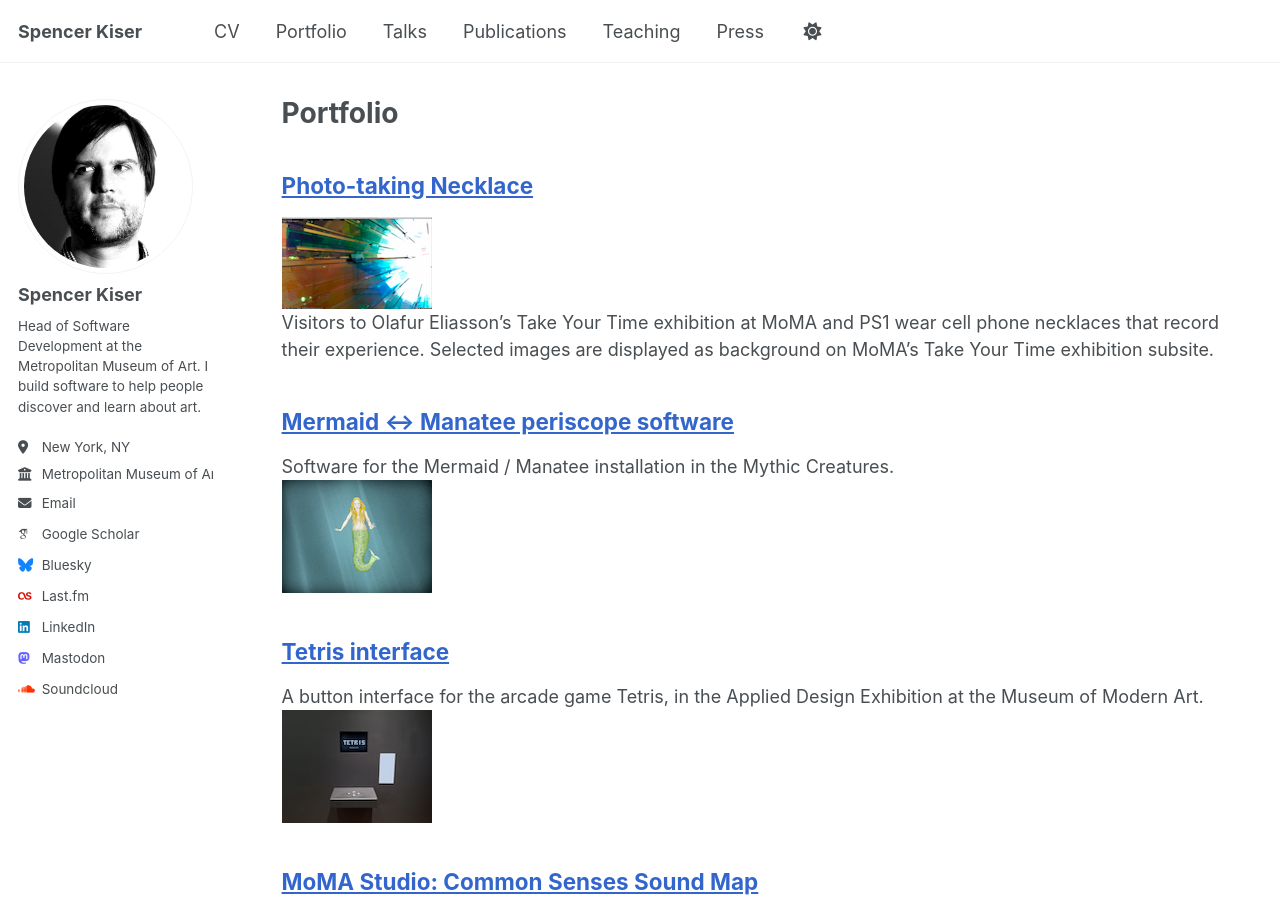
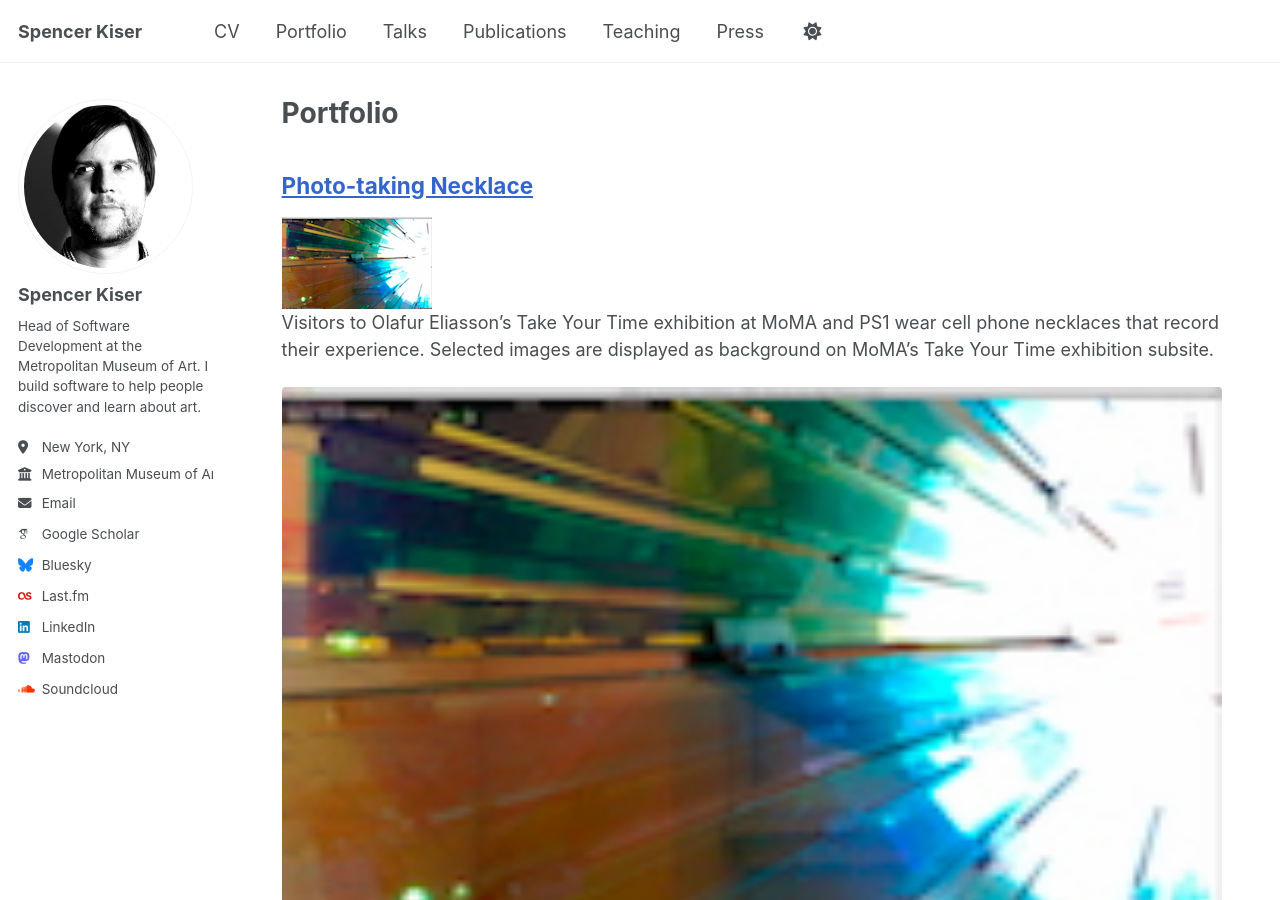
Before and after one commit to spencerk/spencerk.github.io, a Jekyll site: the page built from _pages/portfolio.html, in a window 1280 px wide and 900 px high. Built offline with Jekyll 4.4.1, drawn with Linux system fonts in a browser that asks for light colours; some web fonts are replaced.

Commit message:
archive single changes

```diff
--- a/_includes/archive-single.html
+++ b/_includes/archive-single.html
@@ -49,7 +49,17 @@
     {% elsif post.excerpt and site.read_more == 'enabled' %}
     <p class="archive__item-excerpt" itemprop="description"><p>{{ post.excerpt | markdownify | remove: '<p>' | remove: '</p>' }}<strong><a href="{{ base_path }}{{ post.url }}" rel="permalink"> Read more</a></strong></p></p>
     {% endif %}
-
+    {% if teaser and post.collection == 'portfolio' %}
+    <div class="archive__item-teaser">
+      <img src=
+        {% if teaser contains "://" %}
+          "{{ teaser }}"
+        {% else %}
+          "{{ teaser | prepend: "/images/" | prepend: base_path }}"
+        {% endif %}
+        alt="">
+    </div>
+    {% endif %}
     {% if post.citation and post.paperurl and post.slidesurl %}
       <p>Recommended citation: {{ post.citation }}<br /><a href="{{ post.paperurl }}">Download Paper</a> | <a href="{{ post.slidesurl }}">Download Slides</a></p>
     {% elsif post.citation and post.paperurl %}
```
Lines whose indentation alone changed are shown as unchanged.
